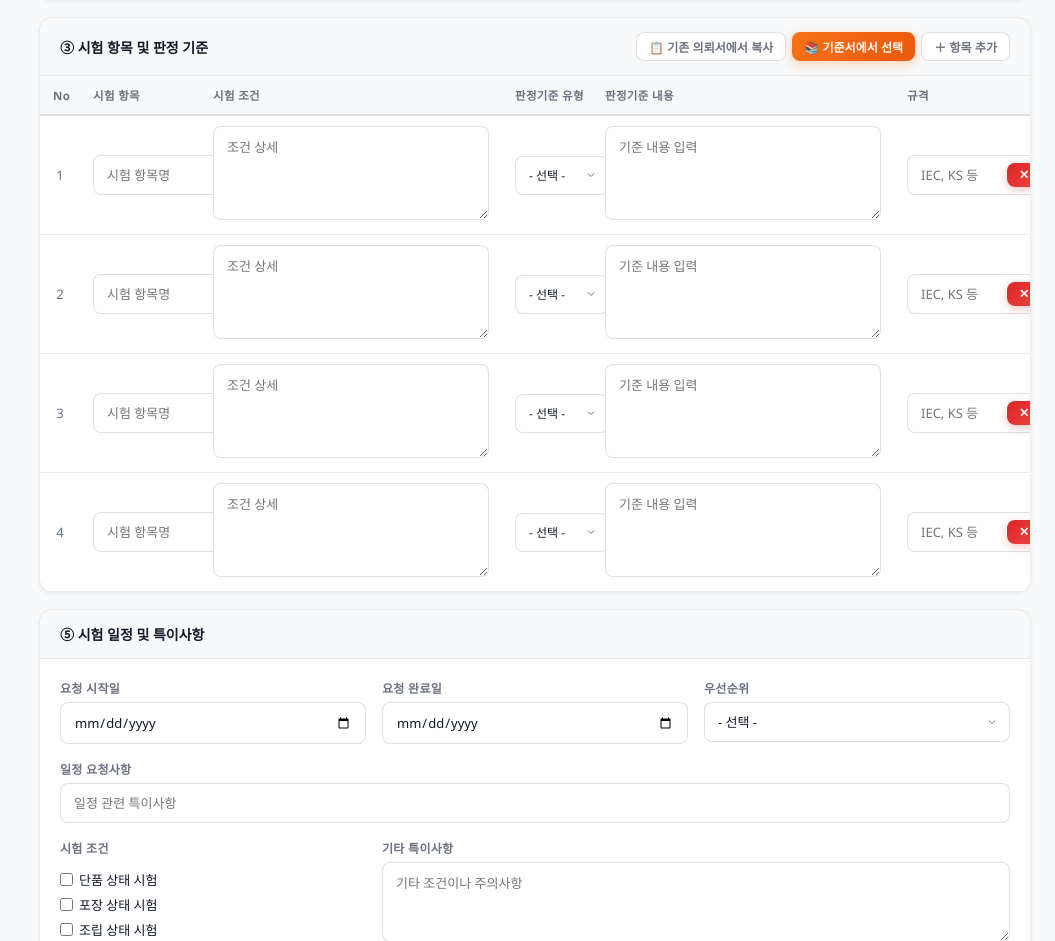
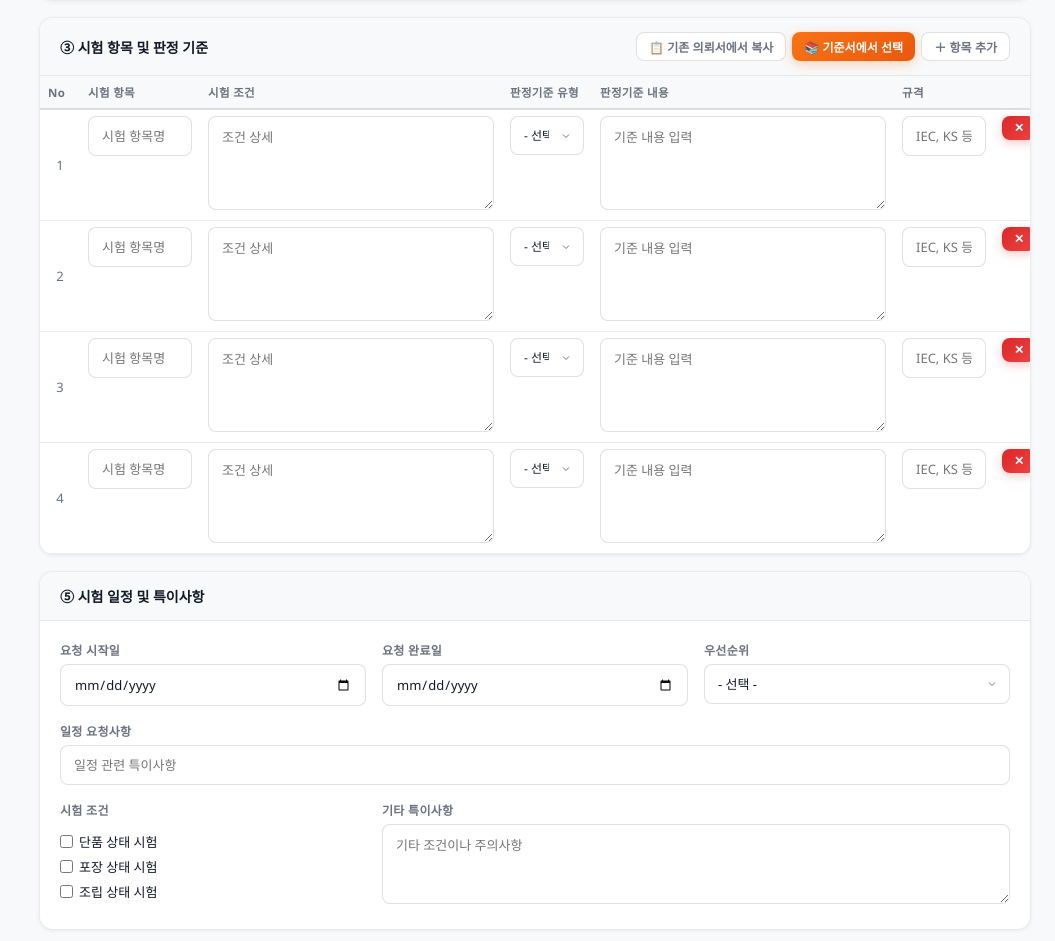
Before and after one commit to chojagal-ops/rtms, a Flask app: page /requests/new in a window 1280 px wide. Shown: the part 1071-2012 px from the top of the page, without its empty margins (225-1280 px from the left). Run offline with Flask 3, Linux system fonts and the light colour scheme; a user stored in the database is signed in.

Commit message:
Add cell padding and vertical-align to fix item table overlap
Co-Authored-By: Claude Sonnet 4.6 <noreply@anthropic.com>

```diff
--- a/templates/requests/form.html
+++ b/templates/requests/form.html
@@ -442,6 +442,24 @@
 {% endblock %}
 
 {% block scripts %}
+<style>
+#item_table td {
+  padding: 6px 8px;
+  vertical-align: top;
+}
+#item_table th {
+  padding: 8px 8px;
+}
+#item_table td:first-child {
+  vertical-align: middle;
+  text-align: center;
+}
+#item_table input.form-control,
+#item_table select.form-control {
+  width: 100%;
+  box-sizing: border-box;
+}
+</style>
 <script>
 // ── 시험 종류 토글 ────────────────────────────────────────
 function onTestTypeChange(val) {
```
